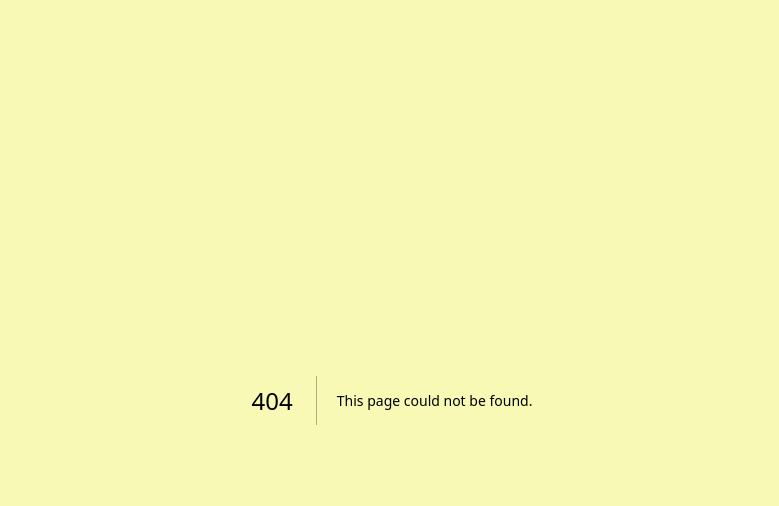
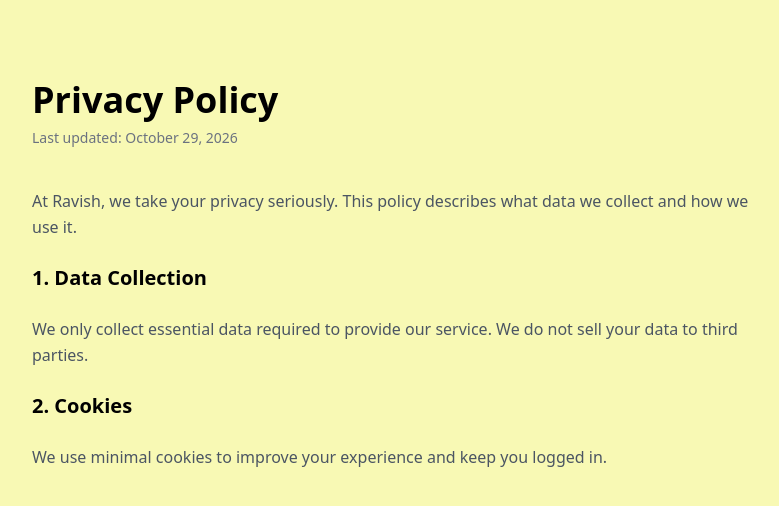
Before and after one commit to Ravs10/saas-starter-kit, a Next.js app: page /privacy in a window 1280 px wide. Before the commit this address had no page. Shown: the top 506 px of the page, without its empty margins (248-1027 px from the left). Built offline with nearby package versions, Linux system fonts and the light colour scheme.

Commit message:
Add Privacy Policy page component

```diff
--- /dev/null
+++ b/app/privacy/page.tsx
@@ -0,0 +1,15 @@
+export default function Privacy() {
+  return (
+    <div className="max-w-3xl mx-auto px-6 py-20">
+      <h1 className="text-4xl font-bold">Privacy Policy</h1>
+      <p className="text-sm text-gray-500 mt-2">Last updated: October 29, 2026</p>
+      <div className="mt-10 space-y-6 text-gray-600 leading-relaxed">
+        <p>At Ravish, we take your privacy seriously. This policy describes what data we collect and how we use it.</p>
+        <h2 className="text-xl font-semibold text-black mt-8">1. Data Collection</h2>
+        <p>We only collect essential data required to provide our service. We do not sell your data to third parties.</p>
+        <h2 className="text-xl font-semibold text-black">2. Cookies</h2>
+        <p>We use minimal cookies to improve your experience and keep you logged in.</p>
+      </div>
+    </div>
+  )
+}
```
